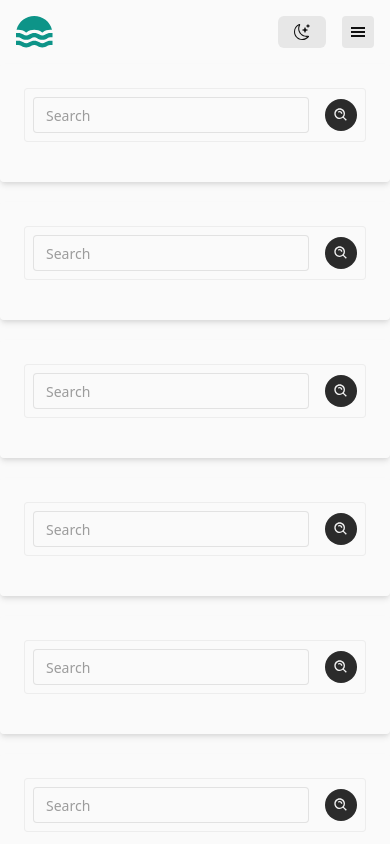
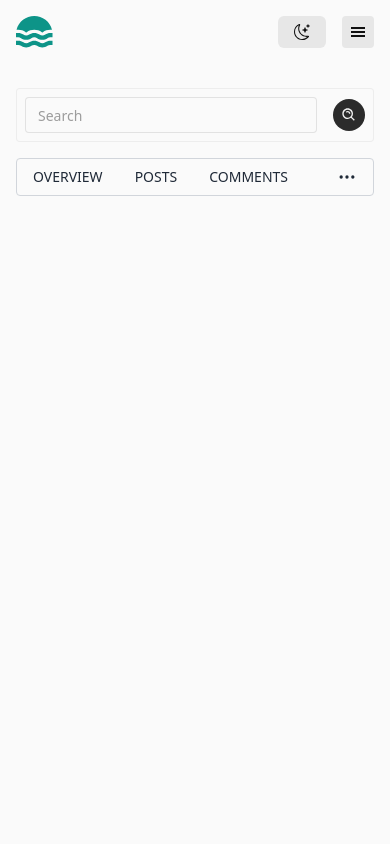
Before and after one commit to iamrmrishan/project-lunas-frontend, a React (Create React App) app: page /profile in a window 390 px wide. Shown: the top 844 px of the page. Built offline with nearby package versions, Linux system fonts and the light colour scheme.

Commit message:
profile tabs dropdown

```diff
--- a/src/components/organisms/Profile-tabs/index.tsx
+++ b/src/components/organisms/Profile-tabs/index.tsx
@@ -1,51 +1,129 @@
-import React from 'react';
+import React, { useEffect, useState } from "react";
+import { FiMoreHorizontal } from "react-icons/fi";
+import { TbCircleDot } from "react-icons/tb";
 
 export const ProfileTabs: React.FC = () => {
+  const [showDropdown, setShowDropdown] = useState(false);
+  const [windowWidth, setWindowWidth] = useState(window.innerWidth);
+
+  useEffect(() => {
+    const handleResize = () => {
+      setWindowWidth(window.innerWidth);
+      if(windowWidth>768) {
+        setShowDropdown(false);
+      }
+
+    };
+
+    window.addEventListener("resize", handleResize);
+
+    return () => {
+      window.removeEventListener("resize", handleResize);
+    };
+  }, []);
+
+  const tabs = [
+    { id: 1, title: "OVERVIEW", link: "/" },
+    { id: 2, title: "POSTS", link: "/" },
+    { id: 3, title: "COMMENTS", link: "/" },
+    { id: 4, title: "HISTORY", link: "/" },
+    { id: 5, title: "SAVED", link: "/" },
+    { id: 6, title: "UPVOTED", link: "/" },
+    { id: 7, title: "DOWNVOTED", link: "/" },
+  ];
+
+  const visibleTabs = windowWidth >= 768 ? tabs : tabs.slice(0, 3);
+  const hiddenTabs = windowWidth >= 768 ? [] : tabs.slice(3);
+
+  const toggleDropdown = () => {
+    setShowDropdown(!showDropdown);
+  };
+
   return (
     <nav className="flex justify-between border-b text-sm font-medium dark:bg-gray-900 border border-gray-300 dark:border-gray-700 rounded overflow-y-hidden">
       <div className="flex flex-grow overflow-x-auto no-scrollbar overflow-y-hidden">
-        <a href="" className="flex-grow -mb-px border-b border-current p-4 text-cyan-500 dark:text-white">
+        <div className="overflow-hidden w-full">
+          <ul className="flex list-none p-0 ">
+            {visibleTabs.map((tab) => (
+              <li key={tab.id} className="md:flex-grow float-left">
+                <a href={tab.link} className="block px-4 py-2 text-gray-800">
+                  {tab.title}
+                </a>
+              </li>
+            ))}
+            {hiddenTabs.length > 0 && (
+              <li className="relative ml-auto">
+                <button
+                  className="block px-4 py-2 text-gray-800 "
+                  onClick={toggleDropdown}
+                >
+                  <FiMoreHorizontal size={20} />
+                </button>
+              </li>
+            )}
+          </ul>
+          {showDropdown && (
+            // <div>
+              <ul className="absolute right-5 md:hidden p-3 m-auto w-40 mt-2 bg-white border border-gray-200 rounded shadow-lg">
+                {hiddenTabs.map((tab) => (
+                  <li key={tab.id} className="my-2">
+                    <a
+                      href={tab.link}
+                      className="flex-grow  border-current p-4 text-cyan-500 dark:text-white"
+                    >
+                      {tab.title}
+                    </a>
+                  </li>
+                ))}
+              </ul>
+            // </div>
+          )}
+        </div>
+        {/* <a
+          href="/"
+          className="flex-grow -mb-px border-b border-current p-4 text-cyan-500 dark:text-white"
+        >
           OVERVIEW
         </a>
 
         <a
-          href=""
+          href="/"
           className="flex-grow -mb-px border-b border-transparent p-4 hover:text-cyan-500 dark:text-white"
         >
           POSTS
         </a>
 
         <a
-          href=""
+          href="/"
           className="flex-grow -mb-px border-b border-transparent p-4 hover:text-cyan-500 dark:text-white"
         >
           COMMENTS
         </a>
 
         <a
-          href=""
+          href="/"
           className="flex-grow -mb-px border-b border-transparent p-4 hover:text-cyan-500 dark:text-white"
         >
           HISTORY
         </a>
         <a
-          href=""
+          href="/"
           className="flex-grow -mb-px border-b border-transparent p-4 hover:text-cyan-500 dark:text-white"
         >
           SAVED
         </a>
         <a
-          href=""
+          href="/"
           className="flex-grow -mb-px border-b border-transparent p-4 hover:text-cyan-500 dark:text-white"
         >
           UPVOTED
         </a>
         <a
-          href=""
+          href="/"
           className="flex-grow -mb-px border-b border-transparent p-4 hover:text-cyan-500 dark:text-white"
         >
           DOWNVOTED
-        </a>
+        </a> */}
       </div>
     </nav>
   );
--- a/src/pages/profie.tsx
+++ b/src/pages/profie.tsx
@@ -1,9 +1,9 @@
-import { Container, Footer, Header } from 'components';
-import { SearchPostLink } from 'components/molecules/search';
-import { ProfileTabs } from 'components/organisms/Profile-tabs';
-import { UserProfileCard } from 'components/molecules/user-profile-card';
-import React from 'react';
-import ResponsiveGrid from 'components/atoms/grid';
+import { Container, Footer, Header } from "components";
+import { SearchPostLink } from "components/molecules/search";
+import { ProfileTabs } from "components/organisms/Profile-tabs";
+import { UserProfileCard } from "components/molecules/user-profile-card";
+import React from "react";
+import ResponsiveGrid from "components/atoms/grid";
 
 const ProfilePage: React.FC = () => {
   const items = Array.from({ length: 12 }, (_, index) => index + 1);
@@ -12,21 +12,21 @@ const ProfilePage: React.FC = () => {
       <Header />
 
       <Container>
-        {/* <div className="container mx-auto px-4 py-6">
+        <div className="container mx-auto px-4 py-6">
           <div className="grid grid-cols-4 gap-6">
             <div className="col-span-4 md:col-span-3 ipad:col-span-4">
               <SearchPostLink />
               <ProfileTabs></ProfileTabs>
-              <div className="space-y-4">
+              {/* <div className="space-y-4">
                 <PostItem post={undefined}></PostItem>
+              </div> */}
+            </div>
+              <div className="hidden md:block ipad:hidden float-right">
+                <UserProfileCard></UserProfileCard>
               </div>
-            </div>
-            <div className="hidden md:block ipad:hidden">
-              <UserProfileCard></UserProfileCard>
-            </div>
           </div>
-        </div> */}
-        <ResponsiveGrid desktopColumns={4} gap={5}>
+        </div>
+        {/* <ResponsiveGrid desktopColumns={4} gap={5}>
           {items.map((item) => (
             // <div
             //   key={item}
@@ -38,7 +38,7 @@ const ProfilePage: React.FC = () => {
               <SearchPostLink></SearchPostLink>
             </div>
           ))}
-        </ResponsiveGrid>
+        </ResponsiveGrid> */}
       </Container>
       <Footer />
     </>
```
